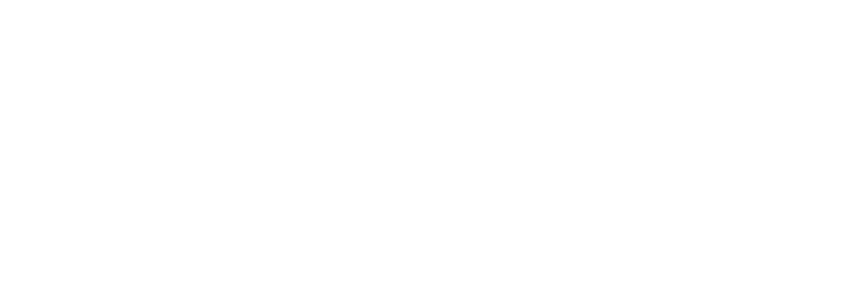
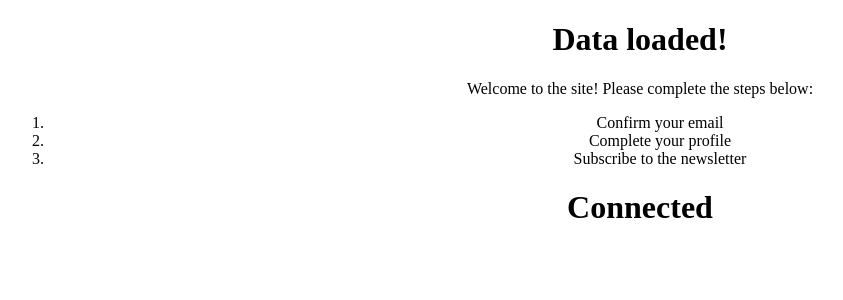
Before and after one commit to conor-timmis/react-challenges, a React (Create React App) app in the folder my-app/: page / in a window 1280 px wide. Shown: the top 300 px of the page, without its empty margins (0-843 px from the left). Built offline with nearby package versions, Linux system fonts and the light colour scheme.

Commit message:
Add conditional rendering Components

```diff
--- a/my-app/src/App.js
+++ b/my-app/src/App.js
@@ -1,11 +1,12 @@
-import css from './App.module.css';
-
+import "./App.css";
+import ConditionalRenderingClass from "./components/ConditionalRenderingClass";
+import ConditionalRenderingFunctional from "./components/ConditionalRenderingFunctional";
 
 function App() {
   return (
-    <div className={css.App}>
-
-
+    <div className="App">
+      <ConditionalRenderingClass />
+      <ConditionalRenderingFunctional connected={true} />
     </div>
   );
 }
--- /dev/null
+++ b/my-app/src/components/ConditionalRenderingClass.js
@@ -0,0 +1,34 @@
+import React, { Component } from "react";
+
+export class ConditionalRenderingClass extends Component {
+  constructor(props) {
+    super(props);
+
+    this.state = {
+      isLoaded: true,
+      isLoggedIn: true,
+    };
+  }
+
+  render() {
+    return (
+      <div>
+        <h1>{this.state.isLoaded ? "Data loaded!" : "Loading..."}</h1>
+        {this.state.isLoggedIn ? (
+          <div>
+            <p>Welcome to the site! Please complete the steps below:</p>
+            <ol>
+              <li>Confirm your email</li>
+              <li>Complete your profile</li>
+              <li>Subscribe to the newsletter</li>
+            </ol>
+          </div>
+        ) : (
+          <p>Please sign in</p>
+        )}
+      </div>
+    );
+  }
+}
+
+export default ConditionalRenderingClass;
--- /dev/null
+++ b/my-app/src/components/ConditionalRenderingFunctional.js
@@ -0,0 +1,11 @@
+import React from "react";
+
+function ConditionalRenderingFunctional(props) {
+  return (
+    <div>
+      <h1>{props.connected ? "Connected" : "Not Connected"}</h1>
+    </div>
+  );
+}
+
+export default ConditionalRenderingFunctional;
```
